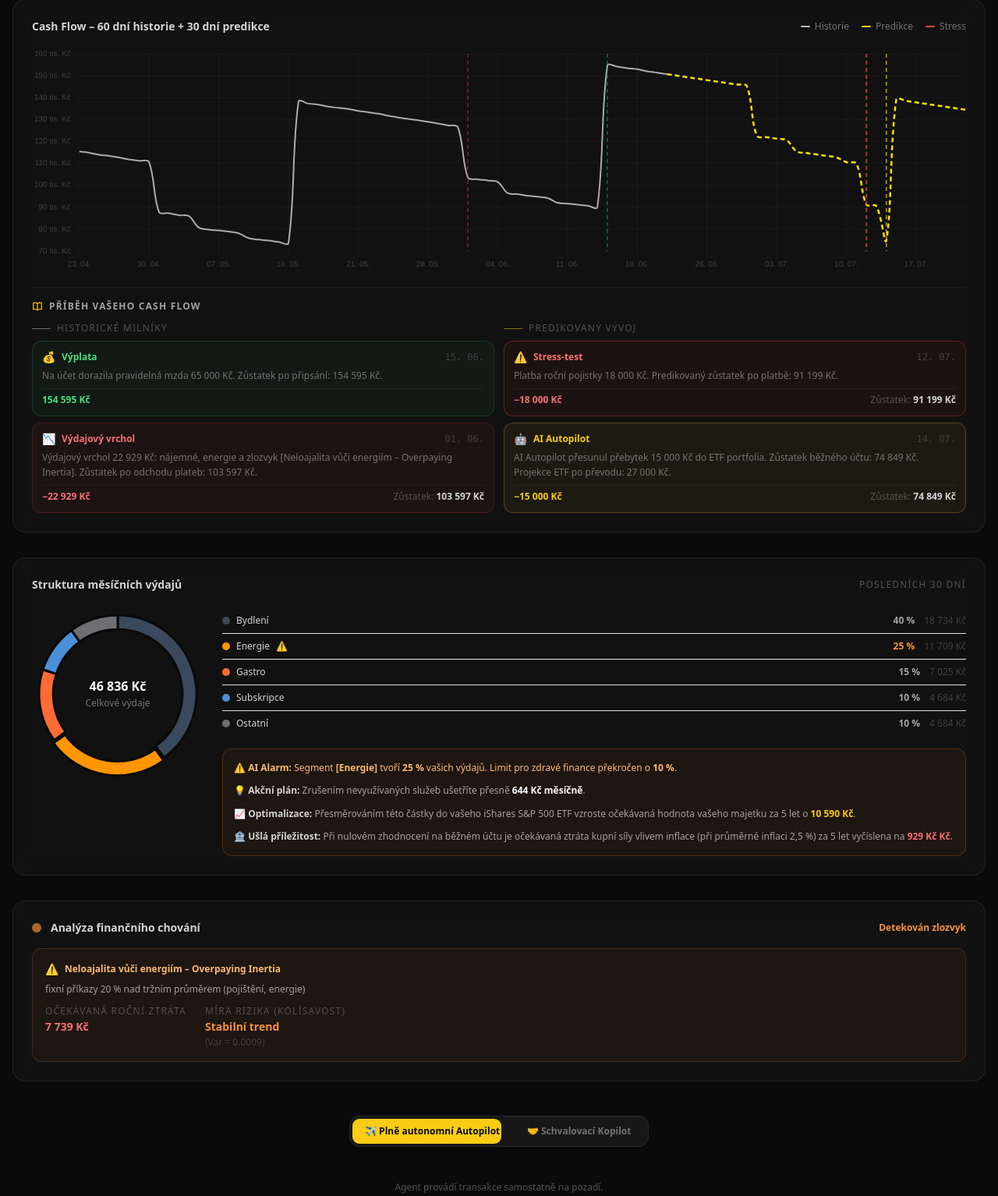
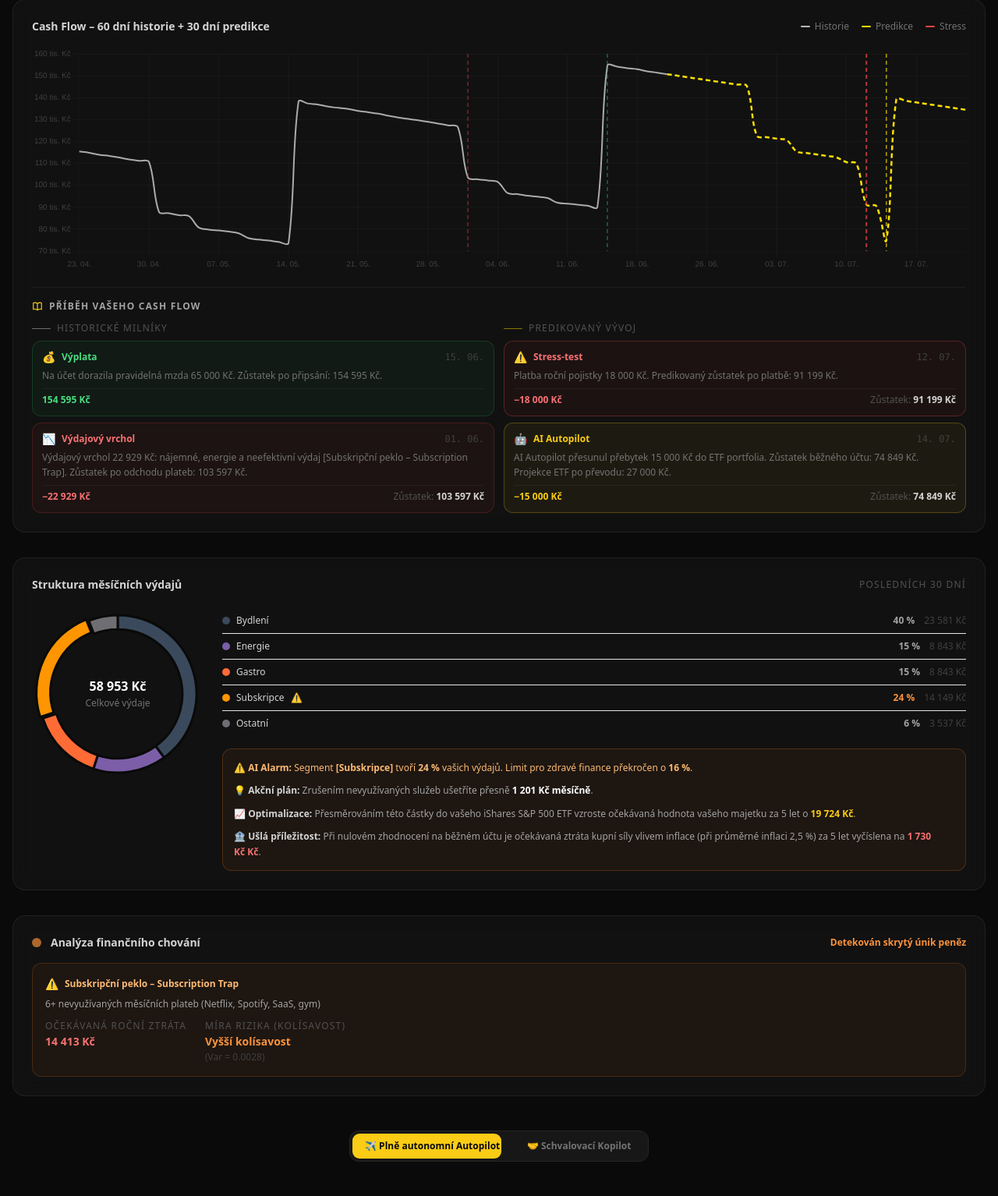
Before and after one commit to THO-netizen/closed-loop-system, a FastAPI app: page / in a window 1280 px wide. Shown: the part 244-1778 px from the top of the page at 78% size. Run offline with FastAPI, Linux system fonts and the light colour scheme; some libraries are stand-ins or nearby versions.

Commit message:
refactor: replace jargon with customer-friendly banking language
- 'Lifestyle Creep' → 'Nárůst osobní spotřeby' (HABIT_META name + daily label pool)
- 'Detekován zlozvyk' → 'Detekován skrytý únik peněz' (agent log)
- 'zlozvyk [habit]' → 'neefektivní výdaj [habit]' (chart story card 2 text)
- Tooltip expense context: 'Odchod plateb a zlozvyk' → '...a neefektivní výdaj'
- Habit widget: 'Detekován zlozvyk' → 'Detekován skrytý únik peněz'
  and 'Detekováno N zlozvyky' → 'Detekovány N skryté úniky peněz'
- Healthy-state message: 'žádné kritické zlozvyky' → 'žádné skryté úniky peněz'

Co-Authored-By: Claude Sonnet 4.6 <noreply@anthropic.com>

```diff
--- a/main.py
+++ b/main.py
@@ -24,7 +24,7 @@ HABIT_SCENARIOS = ["gastro_creep", "subscription_trap", "weekend_micro", "overpa
 # Per-habit ranges for stochastic EV/Variance generation and display copy.
 HABIT_META: dict[str, dict] = {
     "gastro_creep": {
-        "name":    "Gastro & Donáška – Lifestyle Creep",
+        "name":    "Gastro & Donáška – Nárůst osobní spotřeby",
         "context": "Výdaje za Wolt/Bolt Food a kavárny vzrostly meziměsíčně o 35 %.",
         "detail":  "meziměsíční nárůst výdajů za jídlo a donášku o 35 %",
         "ev_min":  7_000,  "ev_max":  10_000,
@@ -142,7 +142,7 @@ def _score_to_profile(q1: int, q2: int, q3: int) -> tuple[str, int]:
 _DAILY_LABEL_POOLS: dict[str, list[str]] = {
     "gastro": [
         "Zbytný výdaj: Wolt / Bolt Food",
-        "Gastro lifestyle creep: Bolt Food + kavárna",
+        "Nárůst výdajů na jídlo: Bolt Food + kavárna",
         "Zbytný výdaj: donáška / restaurace",
     ],
     "subs": [
@@ -486,7 +486,7 @@ def _detect_spending_habits(risk_profile: str) -> list[dict]:
 
     _log(
         "spending_warning",
-        f"[Analýza chování ⚠️] Detekován zlozvyk: '{meta['name']}'. "
+        f"[Analýza chování ⚠️] Detekován skrytý únik peněz: '{meta['name']}'. "
         f"{meta['context']} "
         f"Očekávaná roční ztráta: {ev:,} Kč při {_var_label_spending(variance)} riziku. "
         f"Agent doporučuje okamžité přesměrování ušetřené částky do {profile['etf_label']}. "
@@ -699,7 +699,7 @@ def _build_chart_story() -> dict:
         "amount":      expense_amt,          # red number = total expense
         "balance":     bal_at_exp,           # displayed in footer
         "text": (
-            f"Výdajový vrchol {_czk(expense_amt)}: nájemné, energie a zlozvyk [{habit_name}]. "
+            f"Výdajový vrchol {_czk(expense_amt)}: nájemné, energie a neefektivní výdaj [{habit_name}]. "
             f"Zůstatek po odchodu plateb: {_czk(bal_at_exp)}."
         ),
     })
--- a/templates/index.html
+++ b/templates/index.html
@@ -689,7 +689,7 @@ function buildChart(data, story) {
                 const amtStr = n.format(ev.amount);
                 const CTX = {
                   income:  `Pravidelná výplata  +${amtStr} Kč`,
-                  expense: `Odchod plateb a zlozvyk  −${amtStr} Kč`,
+                  expense: `Odchod plateb a neefektivní výdaj  −${amtStr} Kč`,
                   stress:  `Platba roční pojistky  −${amtStr} Kč`,
                   agent:   `Přesun přebytku do ETF  −${amtStr} Kč`,
                 };
@@ -748,11 +748,11 @@ function renderHabitWidget(habits) {
     indicator.className = 'w-3 h-3 rounded-full bg-green-500 shrink-0 transition-all duration-300';
     label.textContent   = 'Zdravé finance';
     label.className     = 'ml-auto text-xs text-green-400 font-semibold';
-    content.innerHTML   = '<p class="text-xs text-neutral-500">Zdravé finance – nebyly detekovány žádné kritické zlozvyky. ✅</p>';
+    content.innerHTML   = '<p class="text-xs text-neutral-500">Zdravé finance – nebyly detekovány žádné skryté úniky peněz. ✅</p>';
     return;
   }
   indicator.className = 'w-3 h-3 rounded-full bg-orange-400 shrink-0 transition-all duration-300 animate-pulse';
-  label.textContent   = habits.length > 1 ? `Detekováno ${habits.length} zlozvyky` : 'Detekován zlozvyk';
+  label.textContent   = habits.length > 1 ? `Detekovány ${habits.length} skryté úniky peněz` : 'Detekován skrytý únik peněz';
   label.className     = 'ml-auto text-xs text-orange-400 font-semibold';
   content.innerHTML   = habits.map(h => `
     <div class="mt-2 bg-orange-500/5 border border-orange-500/20 rounded-xl p-4 space-y-2">
```
